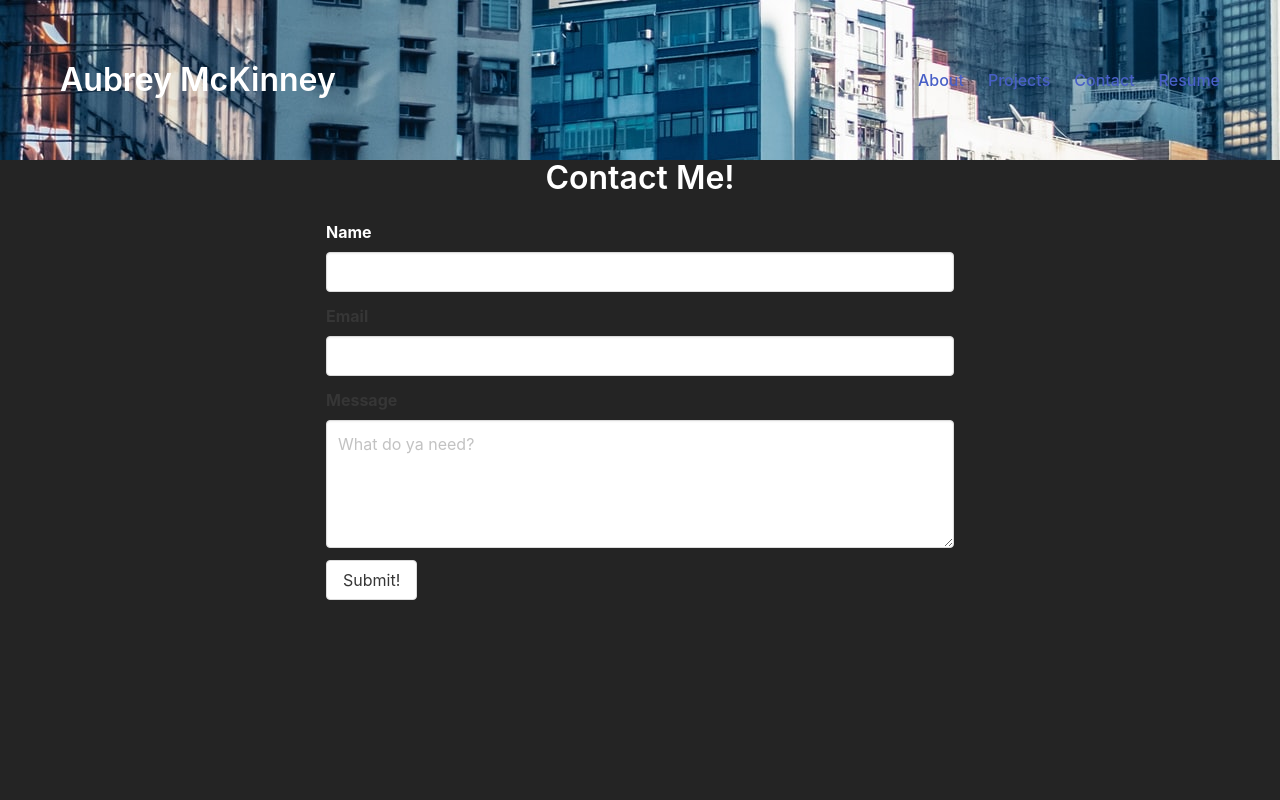
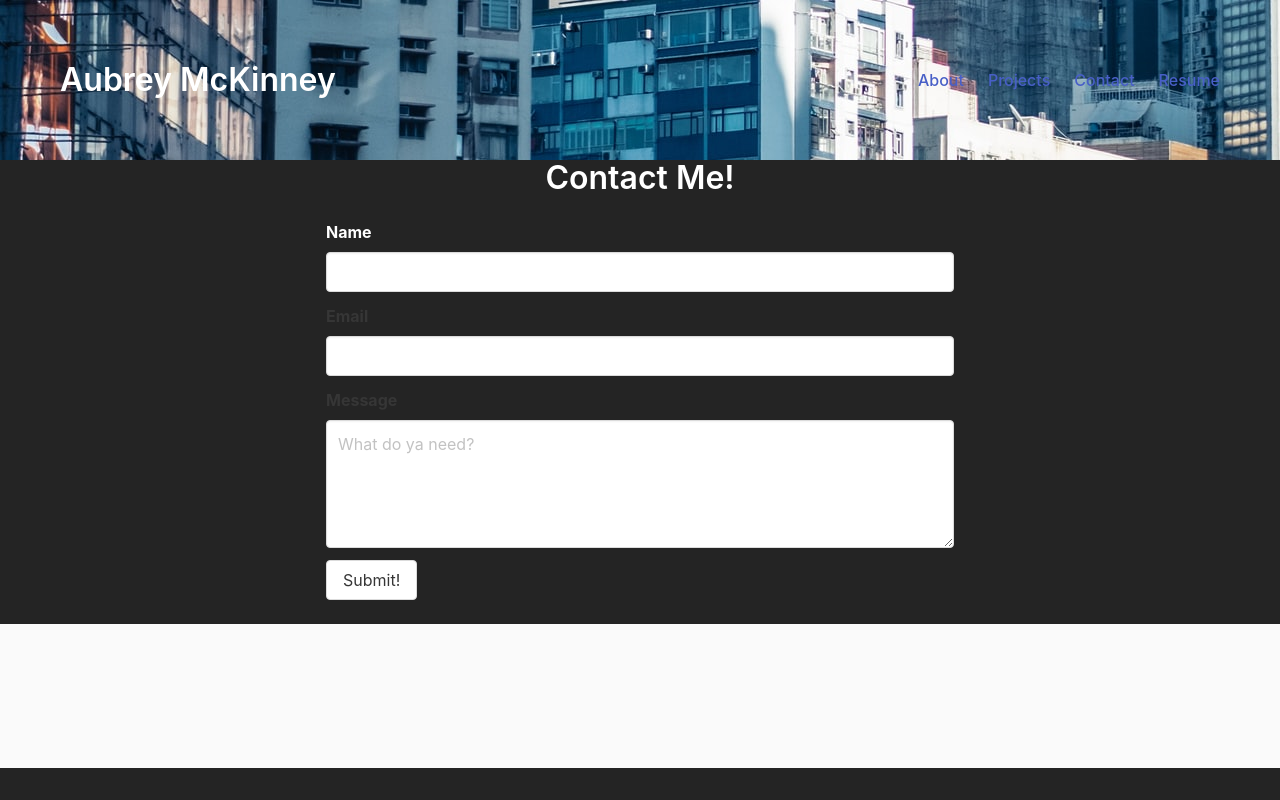
Before and after one commit to Shadowasders/React-Portfolio, a React (Vite) app: page /contact in a window 1280 px wide. Built offline with nearby package versions, Linux system fonts and the light colour scheme.

Commit message:
footer implmented, styling to come

```diff
--- a/src/App.jsx
+++ b/src/App.jsx
@@ -1,11 +1,13 @@
 import { Outlet } from 'react-router-dom';
-import Nav from './components/navbar'
+import Nav from './components/navbar';
 //how to get footer in here??
+import Footer from './components/footer';
   export default function App() {
     return (
       <>
       <Nav />
       <Outlet />
+      <Footer />
       </>
     );
   }
```
